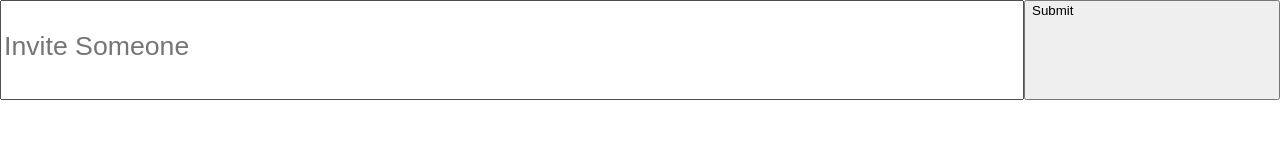
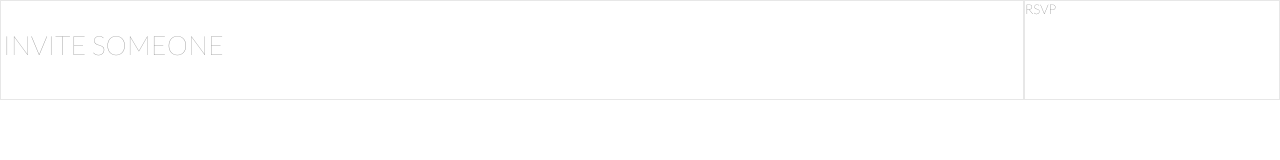
Before and after one commit to Fitzonreee/rsvp-javascript-app, a website: page app/index.html in a window 1280 px wide. Drawn offline with Linux system fonts and the light colour scheme.

Commit message:
Removed some default form styling

```diff
--- a/app/index.html
+++ b/app/index.html
@@ -13,7 +13,7 @@
       <header>
         <form id="registrar">
           <input type="text" name="name" placeholder="Invite Someone">
-          <button type="submit" name="submit" value="submit">Submit</button>
+          <button type="submit" name="submit" value="submit"><span id="btnText">RSVP</span></button>
         </form>
       </header>
 
--- a/app/scss/partials/_form.scss
+++ b/app/scss/partials/_form.scss
@@ -5,9 +5,28 @@
     display: inline-flex;
     box-sizing: border-box;
     height: 100px;
+    text-transform: uppercase;
   }
-  input {flex-grow: 3;}
+  input[type="text"] {
+    flex-grow: 3;
+    border-right: none;
+    border-style: solid;
+    border: none;
+    border-width: 1px;
+    border: 1px solid $lightGray;
+  }
   input[type="text"]::-webkit-input-placeholder {font-size: 2em;}
   input:-webkit-autofill {background-color: none;}
-  button {width: 20%;}
+
+  button {
+    width: 20%;
+    appearance: none;
+    -webkit-appearance: none;
+    border: 1px solid $lightGray;
+    background: none;
+    padding: 0;
+    #btnText {
+      justify-content: center;
+    }
+  }
 }
--- a/app/scss/partials/_global.scss
+++ b/app/scss/partials/_global.scss
@@ -1,4 +1,6 @@
 // This is the global stylesheet!
+
+* { font-family: 'Lato';}
 
 html,body {
   margin: 0;
```
Also changed, not shown: app/css/styles.css.
